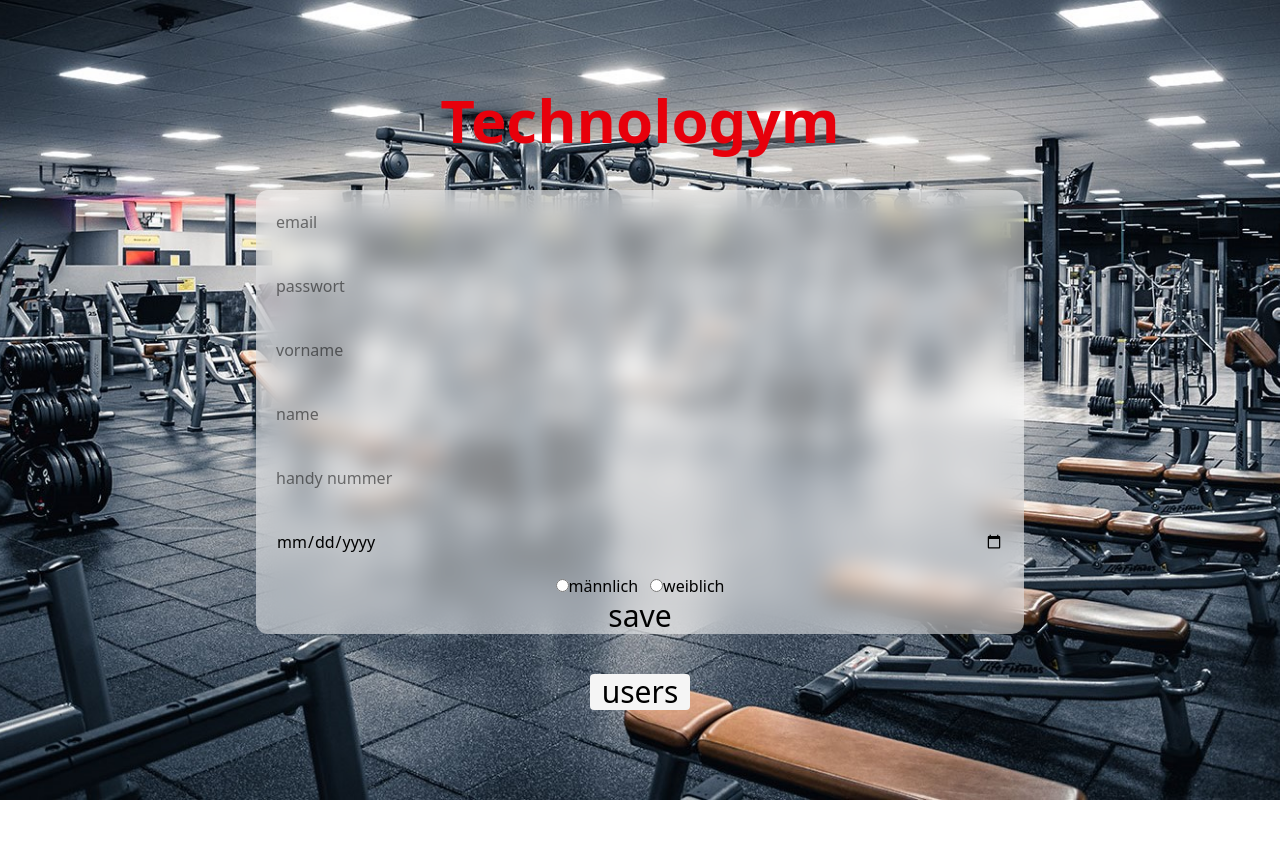
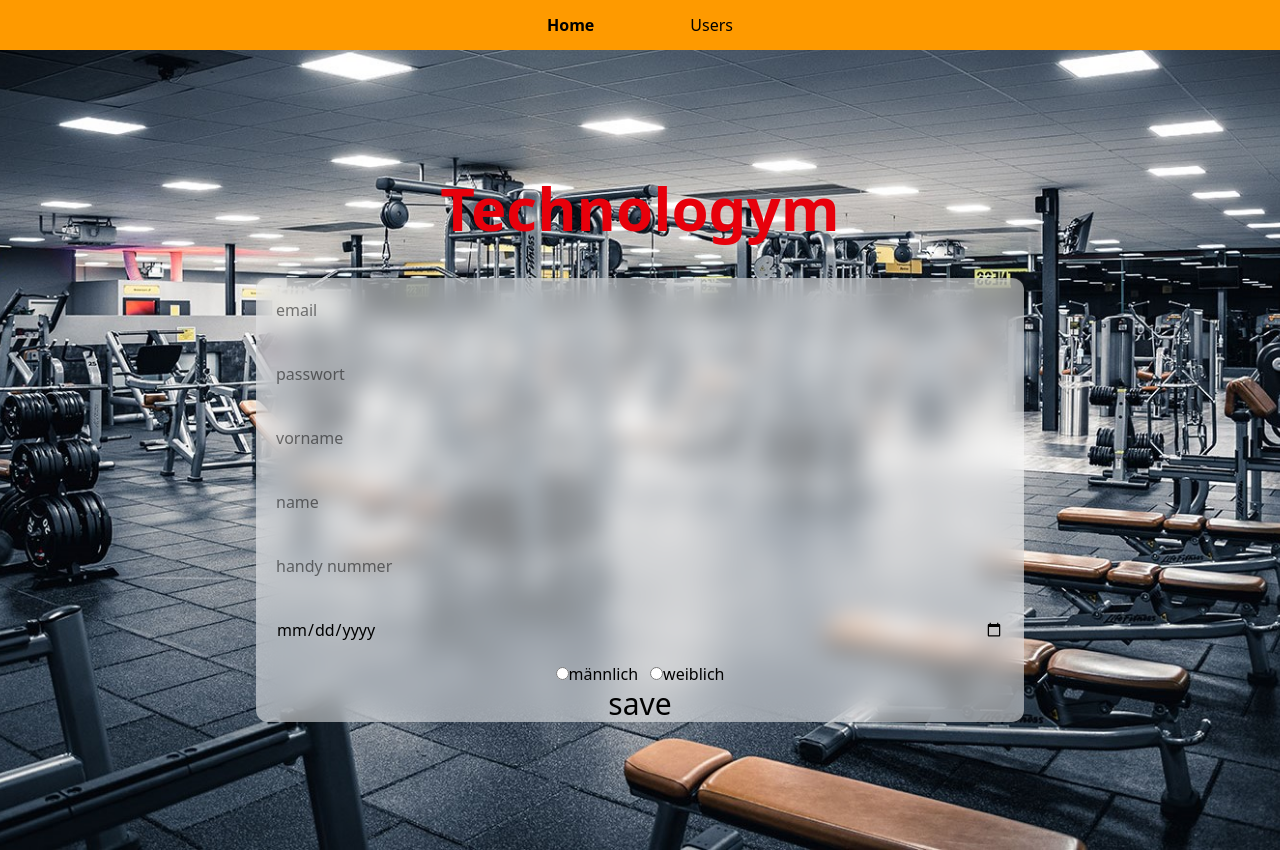
Before and after one commit to BrunoMerenyi/JsonDB-formular, a React (Vite) app: page / in a window 1280 px wide. Before the commit the page ends 800 px from the top, so only its background shows below. Built offline with nearby package versions, Linux system fonts and the light colour scheme.

Commit message:
added basic navbar

```diff
--- a/src/App.tsx
+++ b/src/App.tsx
@@ -46,6 +46,17 @@ function App() {
 
   return (
     <>
+      <nav className="top-0 h-[50px] sticky flex flex-row justify-around items-center bg-amber-500 ">
+        <ul>
+          <li className="flex justify-around gap-24">
+            <a className="font-bold" href="/">
+              Home
+            </a>
+
+            <a href="/users">Users</a>
+          </li>
+        </ul>
+      </nav>
       <main style={style} className="flex flex-col justify-center">
         <h1 className="text-6xl mb-10 text-red-600 font-bold ">Technologym</h1>
 
@@ -142,11 +153,6 @@ function App() {
             </div>
           </form>
         </div>
-        <Link to={"/users"}>
-          <button className="hover:cursor-pointer mt-10 bg-neutral-100 hover:bg-neutral-300 rounded-sm w-[100px] text-3xl">
-            users
-          </button>
-        </Link>
       </main>
     </>
   );
--- a/src/pages/Users.tsx
+++ b/src/pages/Users.tsx
@@ -36,6 +36,17 @@ const Users = () => {
 
   return (
     <>
+      <nav className="top-0 h-[50px] sticky flex flex-row justify-around items-center bg-amber-500 ">
+        <ul>
+          <li className="flex justify-around gap-24">
+            <a href="/">Home</a>
+
+            <a className="font-bold" href="/users">
+              Users
+            </a>
+          </li>
+        </ul>
+      </nav>
       <main
         style={style}
         className="flex flex-col justify-center items-center p-4"
```
